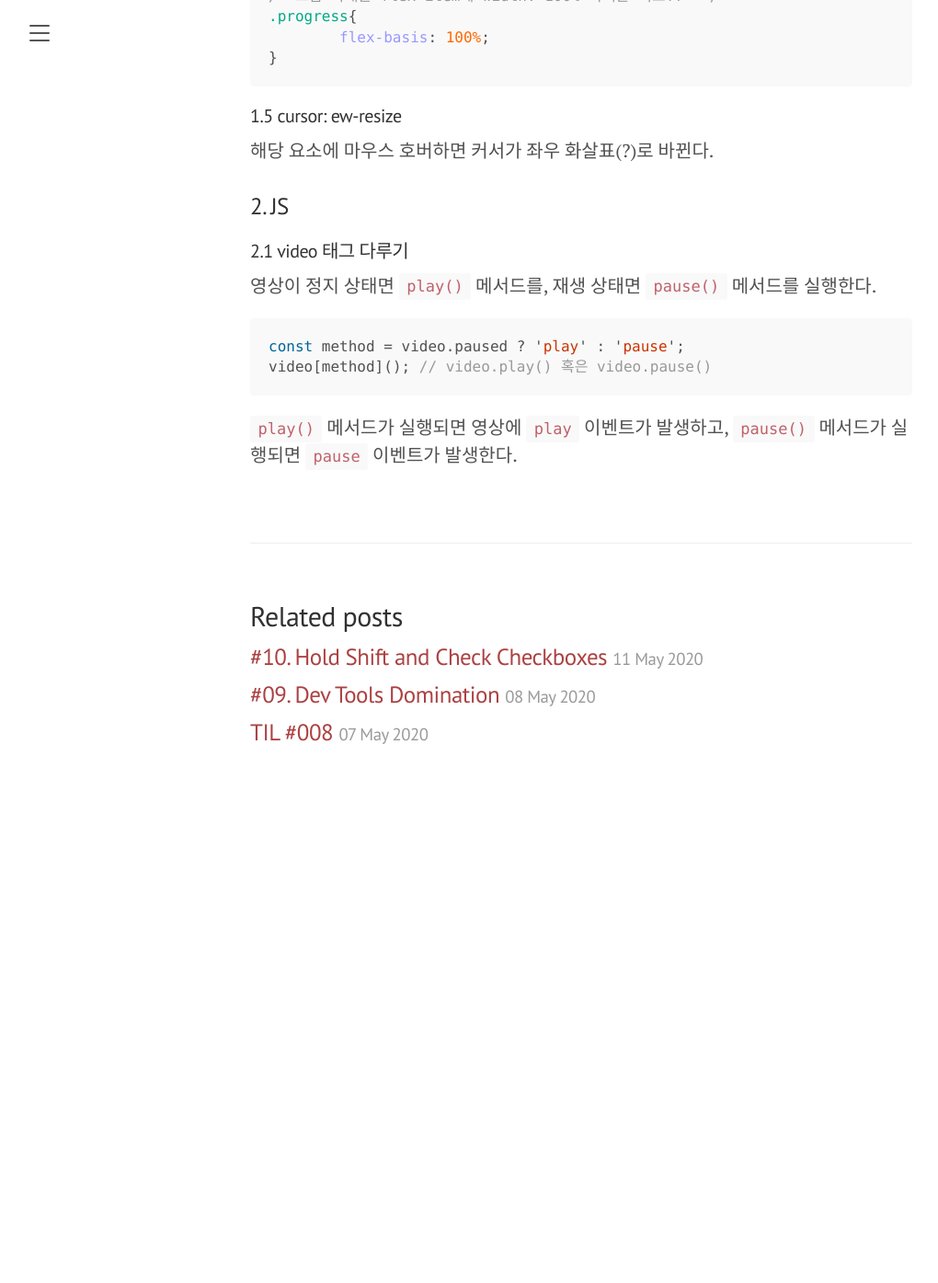
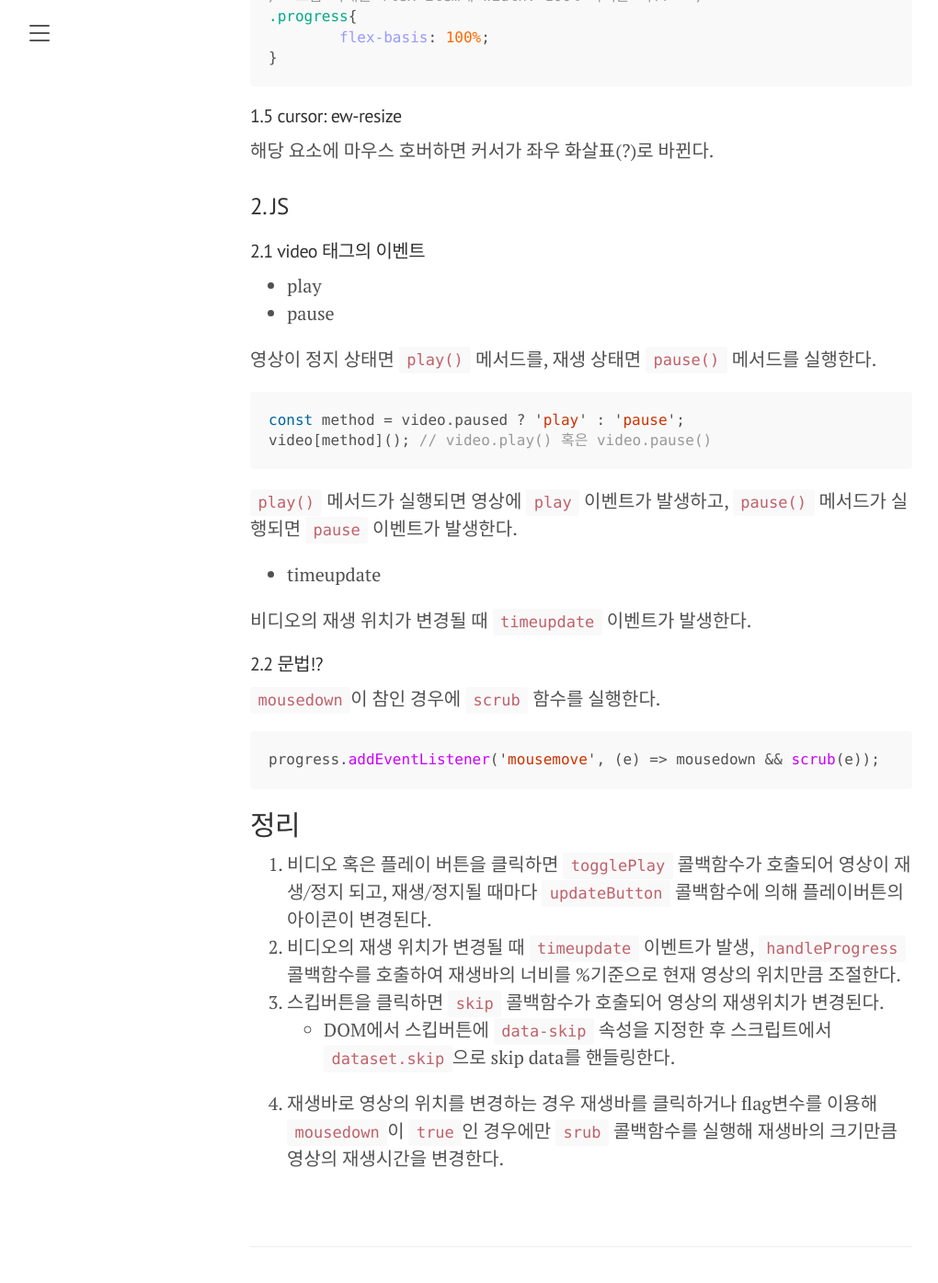
Before and after one commit to danbiilee/danbiilee.github.io, a Jekyll site: the page built from _posts/Javascript30/2020-05-11-11-Custom Video Player.md, in a window 1280 px wide and 1400 px high, scrolled down 1066 px. Shown: the top 1395 px of the window at 92% size, without its empty margins (8-1028 px from the left). Built offline with Jekyll 4.4.1, drawn with Linux system fonts in a browser that asks for light colours; before the commit the page ends 1939 px from its top, so only the background shows below that; some of the changed text lies outside the part shown.

Commit message:
docs: Add 'JS30-11'

````diff
--- a/_posts/Javascript30/2020-05-11-11-Custom Video Player.md
+++ b/_posts/Javascript30/2020-05-11-11-Custom Video Player.md
@@ -25,7 +25,7 @@ fullscreen일 때만 적용되는 CSS 가상 클래스.
 `auto`값이 아닌 `flex-basis`속성과 `width`(`flex-direction: column`인 경우 `height`)값을 동시에 적용한 경우 `flex-basis`속성이 우선 적용된다.
 
 ```css
-/* 그럼 아래는 flex-item에 width: 100% 하려는 의도!?  */
+/* 그럼 아래는 flex-item에 width: 100% 하려는 거!?  */
 .progress{
 	flex-basis: 100%;
 }
@@ -37,7 +37,10 @@ fullscreen일 때만 적용되는 CSS 가상 클래스.
 
 
 ### 2. JS
-#### 2.1 video 태그 다루기
+#### 2.1 video 태그의 이벤트
+- play
+- pause
+
 영상이 정지 상태면 `play()` 메서드를, 재생 상태면 `pause()` 메서드를 실행한다.
 
 ```javascript
@@ -46,3 +49,28 @@ video[method](); // video.play() 혹은 video.pause()
 ```
 
 `play()` 메서드가 실행되면 영상에 `play` 이벤트가 발생하고, `pause()` 메서드가 실행되면 `pause` 이벤트가 발생한다.
+
+
+- timeupdate
+
+비디오의 재생 위치가 변경될 때 `timeupdate` 이벤트가 발생한다.
+
+
+
+#### 2.2 문법!?
+`mousedown`이 참인 경우에 `scrub` 함수를 실행한다.
+
+```javascript
+progress.addEventListener('mousemove', (e) => mousedown && scrub(e));
+```
+
+
+
+
+
+## 정리
+1. 비디오 혹은 플레이 버튼을 클릭하면 `togglePlay` 콜백함수가 호출되어 영상이 재생/정지 되고, 재생/정지될 때마다 `updateButton` 콜백함수에 의해 플레이버튼의 아이콘이 변경된다.
+2. 비디오의 재생 위치가 변경될 때 `timeupdate` 이벤트가 발생, `handleProgress` 콜백함수를 호출하여 재생바의 너비를 %기준으로 현재 영상의 위치만큼 조절한다.
+3. 스킵버튼을 클릭하면 `skip` 콜백함수가 호출되어 영상의 재생위치가 변경된다.
+	- DOM에서 스킵버튼에 `data-skip` 속성을 지정한 후 스크립트에서 `dataset.skip`으로 skip data를 핸들링한다.
+4. 재생바로 영상의 위치를 변경하는 경우 재생바를 클릭하거나 flag변수를 이용해 `mousedown`이 `true`인 경우에만 `srub` 콜백함수를 실행해 재생바의 크기만큼 영상의 재생시간을 변경한다.
````
